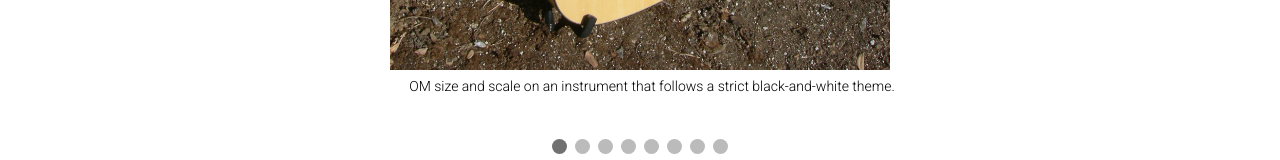
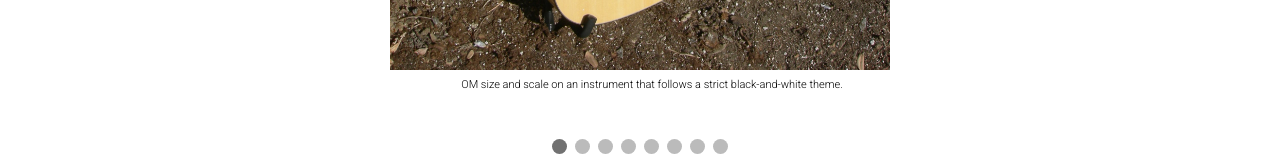
Before and after one commit to bel006/Tweedy-Guitars, a plain HTML site: page maple-fir.html in a window 1280 px wide. Shown: the part 1264-1424 px from the top of the page. Drawn offline with Linux system fonts and the light colour scheme; a script that the page names is missing.

Commit message:
Add files via upload

```diff
--- a/styles.css
+++ b/styles.css
@@ -259,7 +259,8 @@ img {
 }
 
 /* On smaller screens, decrease text size */
-@media only screen and (max-width: 390px) {
+@media only screen
+and (min-device-width: 375px) {
   .prev,
   .next,
   .text {
@@ -267,6 +268,7 @@ img {
   }
 
   body {
+    overflow-x: hidden;
     overflow-y: scroll;
   }
 }
```
